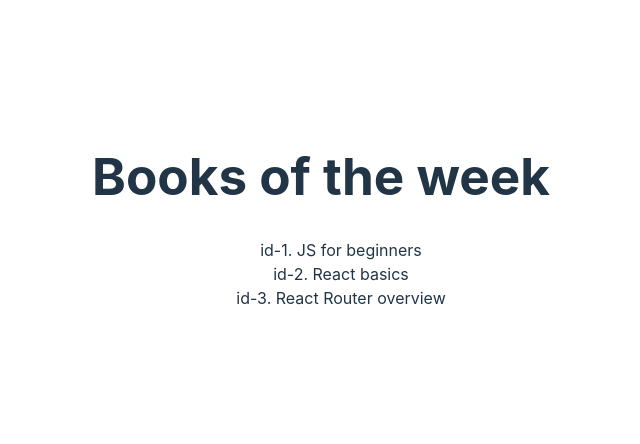
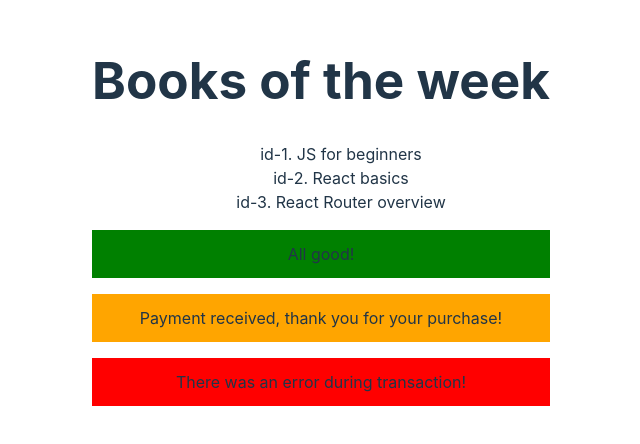
Before and after one commit to Serhii2009/my-react-project, a React (Vite) app: page / in a window 1280 px wide. Shown: the part 180-624 px from the top of the page, without its empty margins (319-959 px from the left). Built offline with nearby package versions, Linux system fonts and the light colour scheme.

Commit message:
Add styles

```diff
--- /dev/null
+++ b/src/components/Alert.css
@@ -0,0 +1,7 @@
+.alert {
+  margin: 8;
+  padding: 12px 16px;
+  border-radius: 4;
+  background-color: "gray";
+  color: "white";
+}
--- /dev/null
+++ b/src/components/Alert.jsx
@@ -0,0 +1,36 @@
+// const alertStyles = {
+//   margin: 8,
+//   padding: "12px 16px",
+//   borderRadius: 4,
+//   backgroundColor: "gray",
+//   color: "white",
+// };
+
+import "./Alert.css";
+
+const changeVariont = (variont) => {
+  switch (variont) {
+    case "good":
+      return "green";
+    case "error":
+      return "red";
+    case "warning":
+      return "orange";
+
+    default:
+      throw new Error(`Unsupported variant prop value - ${variont}`);
+  }
+};
+
+export const Alert = ({ variont, children }) => {
+  return (
+    <p
+      className="alert"
+      style={{
+        backgroundColor: changeVariont(variont),
+      }}
+    >
+      {children}
+    </p>
+  );
+};
--- a/src/components/App.jsx
+++ b/src/components/App.jsx
@@ -3,12 +3,18 @@ import "./App.css";
 // import { Product } from "./Product";
 import { BookList } from "./BookList";
 import { favouriteBooks } from "./Server";
+import { Alert } from "./Alert";
 
 export const App = () => {
   return (
     <>
       <h1>Books of the week</h1>
       <BookList books={favouriteBooks} />
+      <Alert variont="good">All good!</Alert>
+      <Alert variont="warning">
+        Payment received, thank you for your purchase!
+      </Alert>
+      <Alert variont="error">There was an error during transaction!</Alert>
     </>
   );
 };
```
